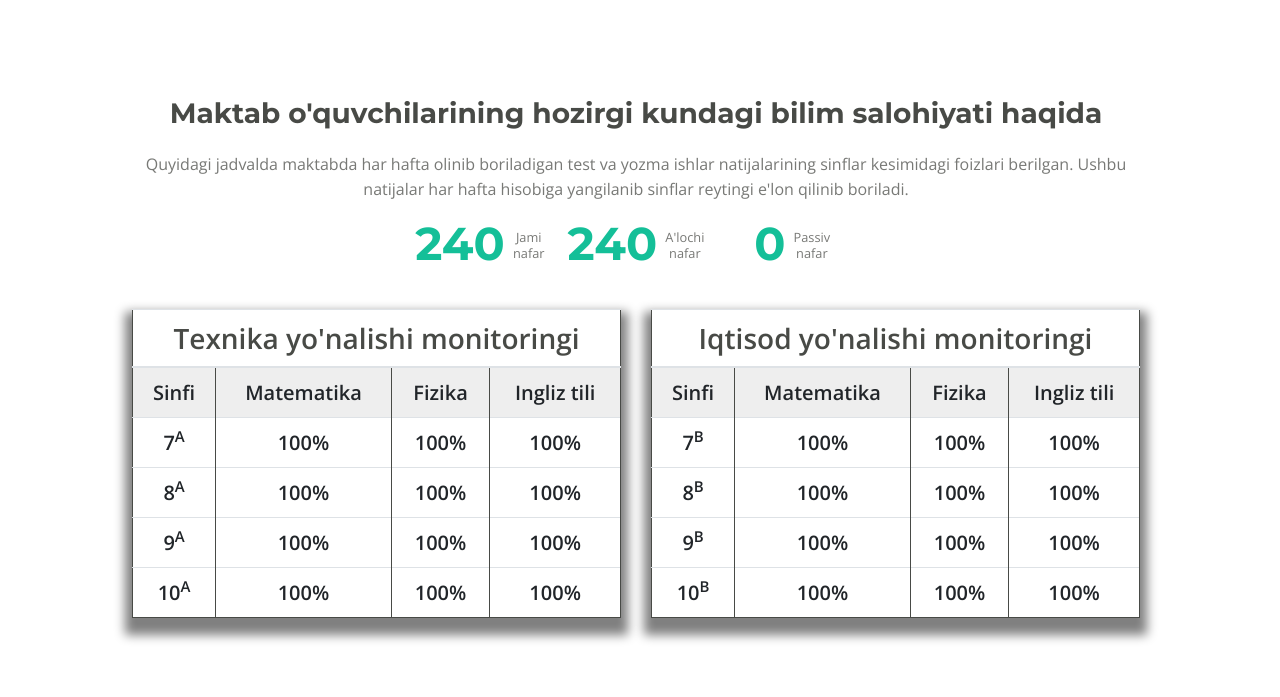
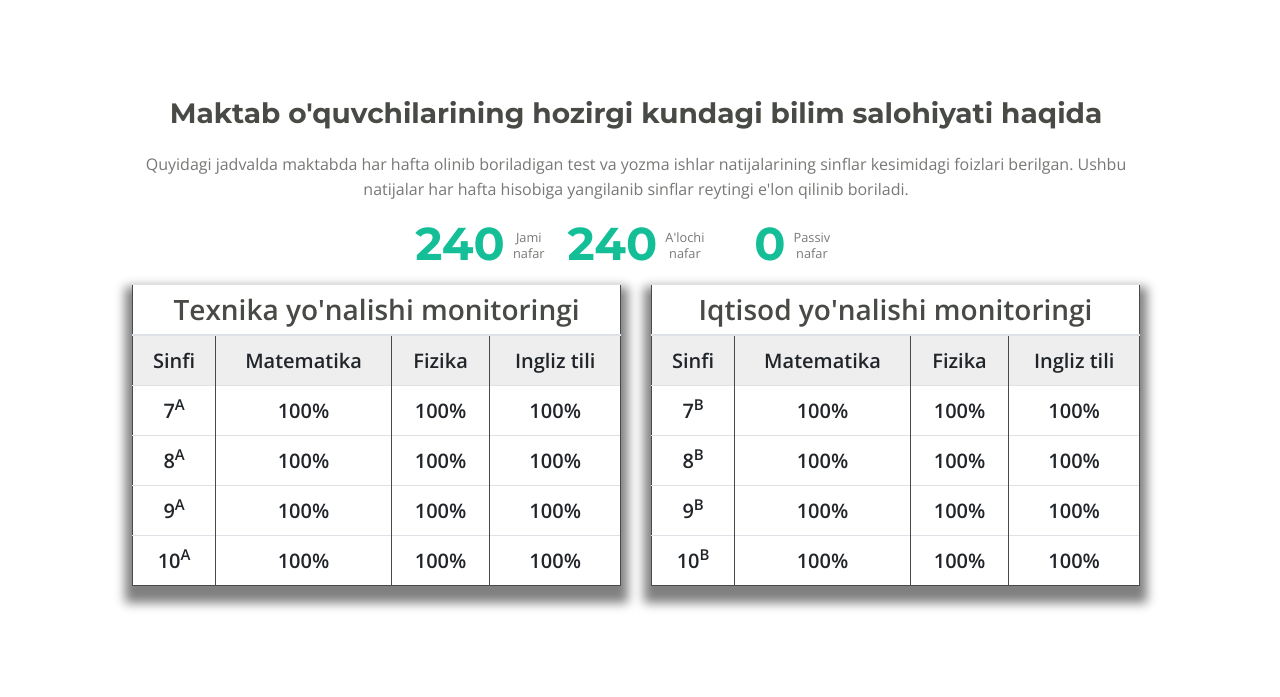
Before and after one commit to Urozboev/Sirdaryo-Qorakol-School, a plain HTML site: page index.html in a window 1280 px wide. Shown: the part 4486-5183 px from the top of the page. Drawn offline with nearby package versions, Linux system fonts and the light colour scheme; animation ran at ten frames a second; files whose address does not match are found by name.

Commit message:
Update styles.css

```diff
--- a/css/styles.css
+++ b/css/styles.css
@@ -791,6 +791,7 @@ input[type='checkbox'] {
 	-moz-transform: scale(1.15);
 	-webkit-transform: scale(1.15);
 	transform: scale(1.15);
+	cursor: pointer;
 }
 /* end of hover animation */
 
@@ -875,7 +876,7 @@ input[type='checkbox'] {
 }
 
 .cards-2 .card-body {
-	padding: 2.25rem 2rem 2.125rem 2rem;
+	padding: 1.5rem;
 	border: 1px solid #ebe8e8;
 	border-bottom-left-radius: 0.375rem;
 	border-bottom-right-radius: 0.375rem;
@@ -1443,7 +1444,7 @@ table {
 	color: #484a46;
 	font-weight: 700;
 	font-size: 1.75rem;
-	line-height: 2rem;
+	/* line-height: 2rem; */
 }
 
 .col-lg-6 table tr td {
@@ -1689,6 +1690,15 @@ body::-webkit-scrollbar {
 /*****************************/
 /*     21. Media Queries     */
 /*****************************/
+/* Min-width width 576px */
+@media (min-width: 300px) {
+	table {
+		width: 50%;
+		margin: auto;
+	}
+}
+
+
 /* Min-width width 768px */
 @media (min-width: 768px) {
 
```
